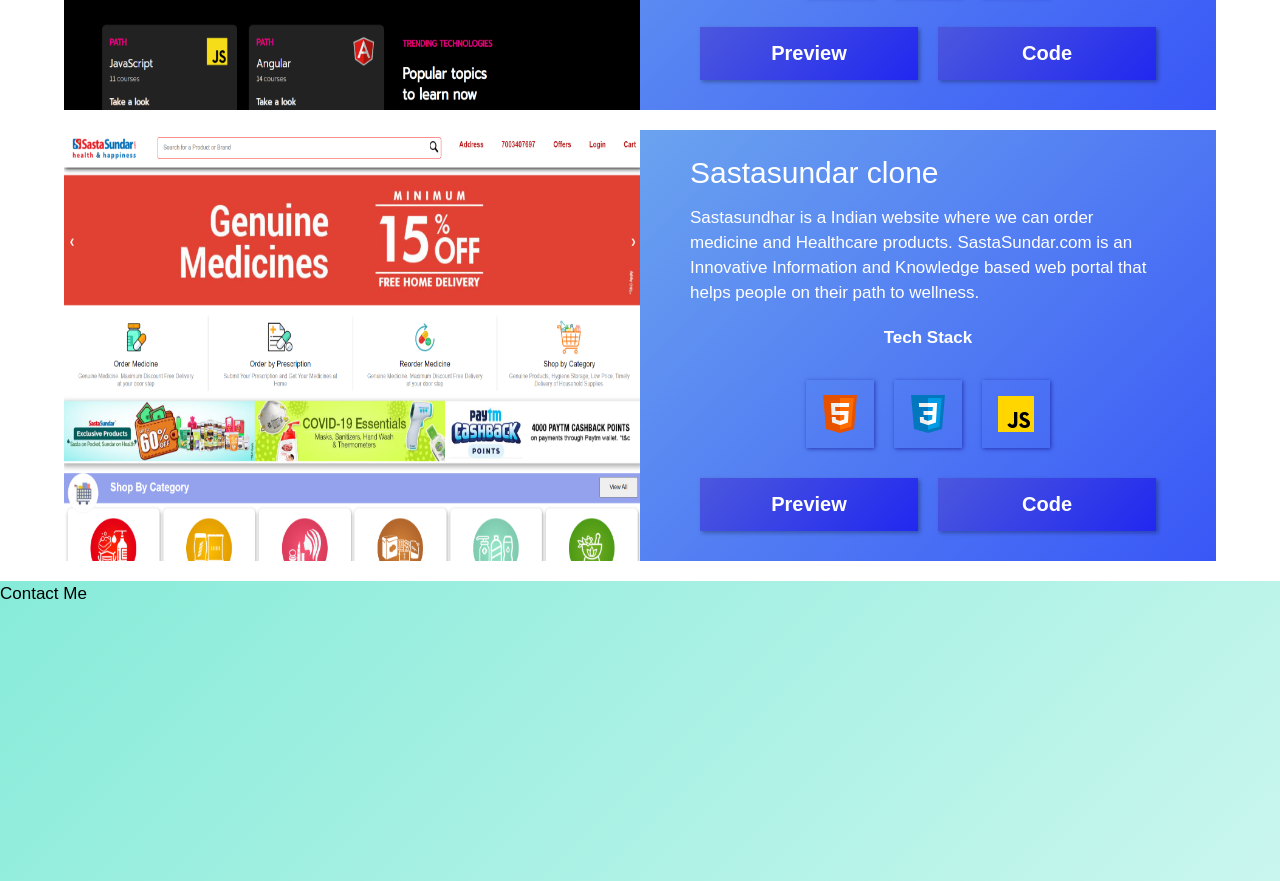
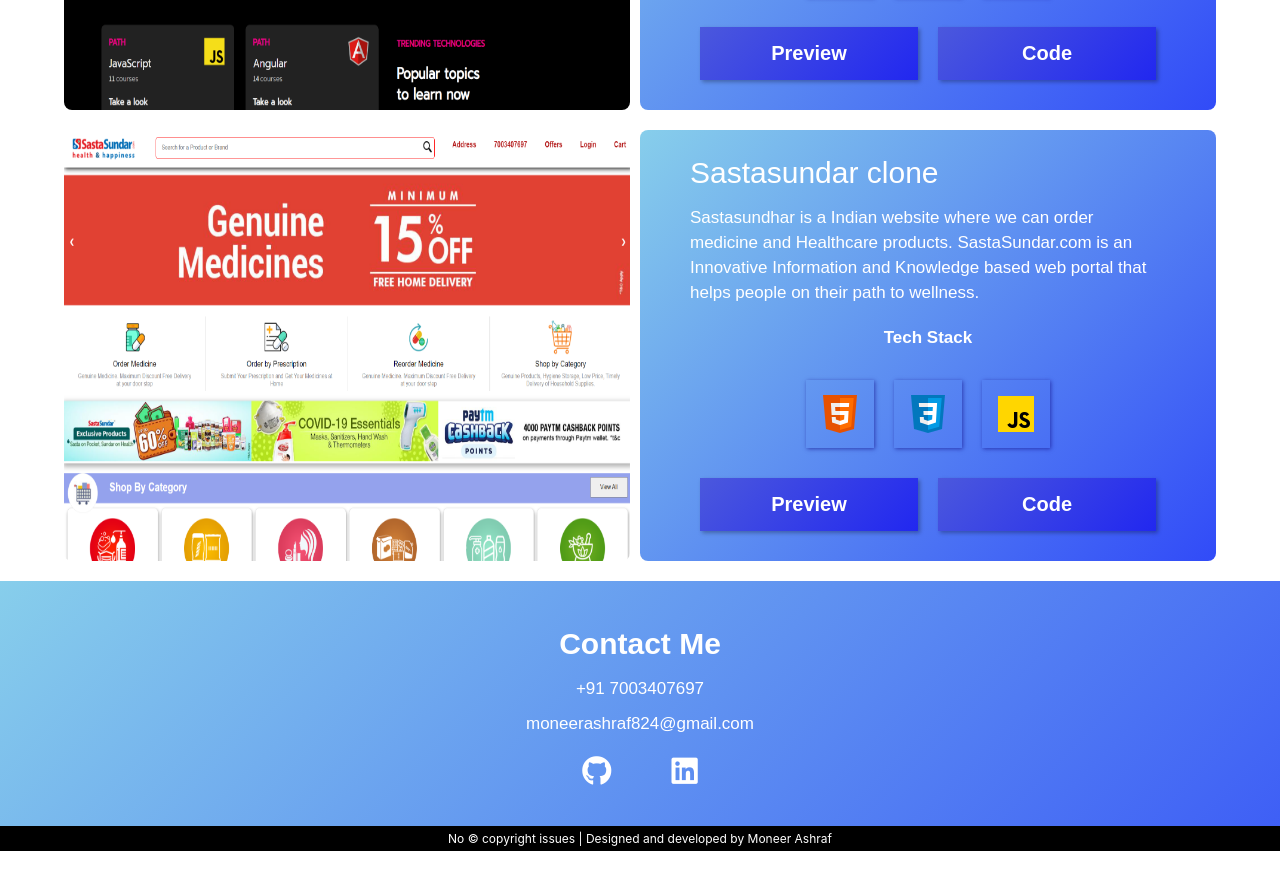
Before and after one commit to moneer824/portfolio, a React (Create React App) app: page / in a window 1280 px wide. Shown: the part 2160-3041 px from the top of the page. After the commit the page ends 3011 px from the top, so only its background shows below. Built offline with nearby package versions, Linux system fonts and the light colour scheme.

Commit message:
contact section done

```diff
--- a/src/components/Contact.css
+++ b/src/components/Contact.css
@@ -1,5 +1,50 @@
-.contact{
-    background-image: linear-gradient(-45deg,rgb(255, 255, 255), rgb(135, 235, 217));
-    background-size: 200%;
-    height: 300px;
+.contact {
+  background-image: linear-gradient(
+    -45deg,
+    rgb(255, 255, 255),
+    rgb(135, 235, 217)
+  );
+  background-image: linear-gradient(-45deg, blue, skyblue);
+
+  background-size: 200%;
+  /* height: 300px; */
 }
+
+.contact p{
+    text-align: center;
+    margin: 10px;
+  color: white;
+
+}
+
+.number{
+    padding: 30px;
+    box-sizing: border-box;
+}
+
+.number  p:nth-child(1) {
+  font-size: 30px;
+  color: white;
+  text-align: center;
+  font-weight: bold;
+  margin: 20px;
+
+}
+
+.cont{
+    display: flex;
+    justify-content: center;
+}
+.fab{
+    margin: 10px 30px;
+    font-size: 30px;
+    color: white;
+}
+
+.copyright{
+    background-color: black;
+    text-align: center;
+    color: white;
+    padding: 5px;
+    font-size: 12px;
+}
--- a/src/components/Contact.js
+++ b/src/components/Contact.js
@@ -1,10 +1,26 @@
-import React from 'react'
+import React from "react";
 import "./Contact.css";
 
 export default function Contact() {
-    return (
-        <div className='contact'>
-            <p>Contact Me</p>
+  return (
+    <div className="contact">
+      <div className="number">
+        <p>Contact Me</p>
+        <p>+91 7003407697</p>
+        <p>moneerashraf824@gmail.com</p>
+        <div className="cont">
+          <a target="_blank" rel='noreferrer' href="https://github.com/moneer824">
+            <i class="fab fa-github"></i>
+          </a>
+
+          <a target="_blank" rel='noreferrer' href="https://www.linkedin.com/in/moneer-ashraf-7a4475218/">
+            <i class="fab fa-linkedin"></i>
+          </a>
         </div>
-    )
+      </div>
+      <div className="copyright">
+      No © copyright issues | Designed and developed by Moneer Ashraf
+      </div>
+    </div>
+  );
 }
--- a/src/components/Projects.css
+++ b/src/components/Projects.css
@@ -1,12 +1,12 @@
 .projects {
   /* height: 400px; */
-  background-image: linear-gradient(-45deg, blue, skyblue);
-  background-size: 200%;
+
   /* padding: 50px; */
   box-sizing: border-box;
   display: flex;
   margin: 20px auto;
   width: 90%;
+  gap: 10px;
 }
 
 .pro-img {
@@ -15,11 +15,16 @@
 .pro-img img {
   width: 100%;
   height: 100%;
+  border-radius: 8px;
+
 }
 .pro-info {
   width: 50%;
   padding: 30px 50px;
   box-sizing: border-box;
+  background-image: linear-gradient(-45deg, blue, skyblue);
+  background-size: 200%;
+  border-radius: 8px;
 }
 
 .pro-info p {
```
